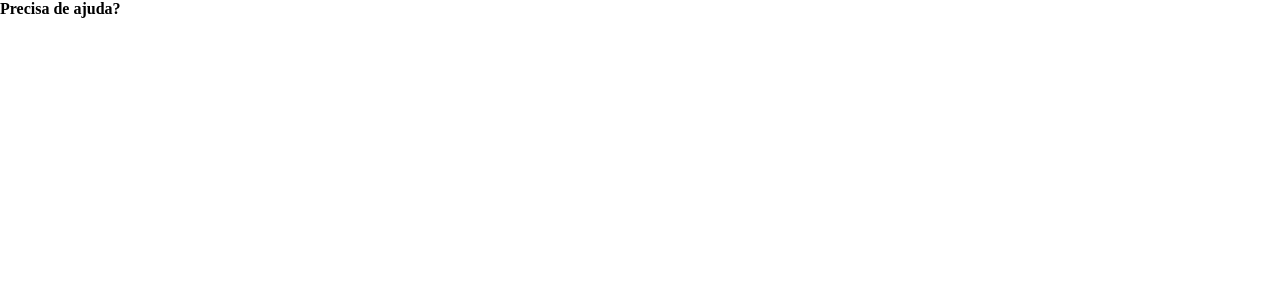
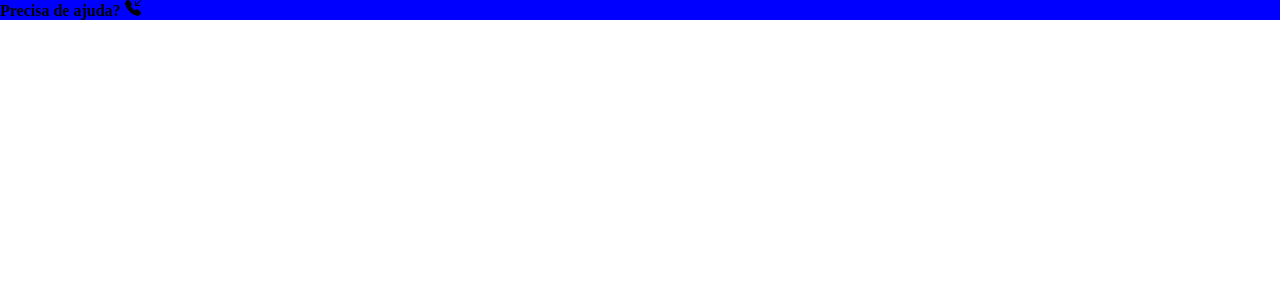
Before and after one commit to devpdro/auto-luxury-project, a React (Create React App) app: page /home in a window 1280 px wide. Shown: the top 300 px of the page. Built offline with nearby package versions, Linux system fonts and the light colour scheme.

Commit message:
feat: adding react icons and page structure

```diff
--- a/package.json
+++ b/package.json
@@ -6,6 +6,7 @@
     "@types/styled-components": "^5.1.26",
     "react": "^18.2.0",
     "react-dom": "^18.2.0",
+    "react-icons": "^4.10.1",
     "react-router-dom": "^6.15.0",
     "sass": "^1.65.1",
     "styled-components": "^6.0.7",
--- a/src/main/providers/index.tsx
+++ b/src/main/providers/index.tsx
@@ -3,8 +3,9 @@ import React, { ReactNode } from 'react';
 import { createGlobalStyle, ThemeProvider } from 'styled-components';
 
 const theme = {
-  colors: {
-    primary: 'blue',
+  width: {
+    standard: '1280px',
+    margin: '0 auto',
   },
 };
 
--- /dev/null
+++ b/src/presentation/assets/icons/icon/index.ts
@@ -0,0 +1,5 @@
+import { BsTelephoneInboundFill } from 'react-icons/bs';
+
+export const ICON = {
+  BsTelephoneInboundFill,
+};
--- /dev/null
+++ b/src/presentation/assets/icons/index.ts
@@ -0,0 +1 @@
+export * from './icon';
--- a/src/presentation/assets/index.ts
+++ b/src/presentation/assets/index.ts
@@ -1 +1,2 @@
 export * from './images';
+export * from './icons';
--- a/src/presentation/components/topbar/index.jsx
+++ b/src/presentation/components/topbar/index.jsx
@@ -1,7 +1,15 @@
+import { ICON } from 'presentation/assets';
+
+import { Container } from './topbarStyled';
+
 export const Topbar = () => {
   return (
-    <div>
-      <h4>Precisa de ajuda? </h4>
-    </div>
+    <Container>
+      <div>
+        <h4>
+          Precisa de ajuda? <ICON.BsTelephoneInboundFill />
+        </h4>
+      </div>
+    </Container>
   );
 };
--- /dev/null
+++ b/src/presentation/components/topbar/topbarStyled.ts
@@ -0,0 +1,9 @@
+import styled from 'styled-components';
+
+export const Container = styled.div`
+  background-color: blue;
+  div {
+    max-width: ${({ theme }) => theme.width.standard};
+    margin: ${({ theme }) => theme.width.margin};
+  }
+`;
--- a/src/presentation/pages/home/index.tsx
+++ b/src/presentation/pages/home/index.tsx
@@ -2,8 +2,8 @@ import { Topbar } from 'presentation/components';
 
 export const Home = () => {
   return (
-    <div>
+    <>
       <Topbar />
-    </div>
+    </>
   );
 };
```
Also changed, not shown: 2 other files (tests, documents, lock files or other folders).
